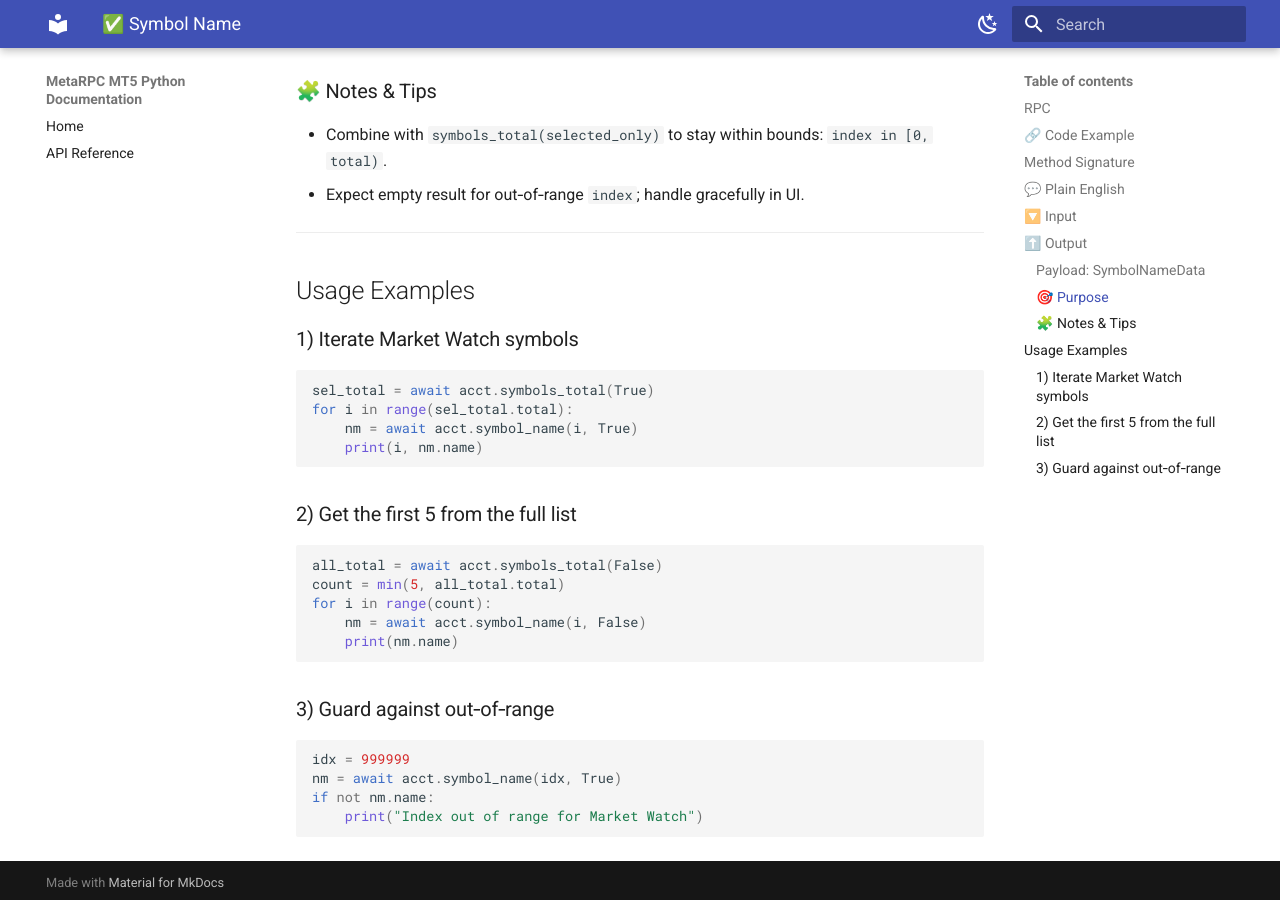
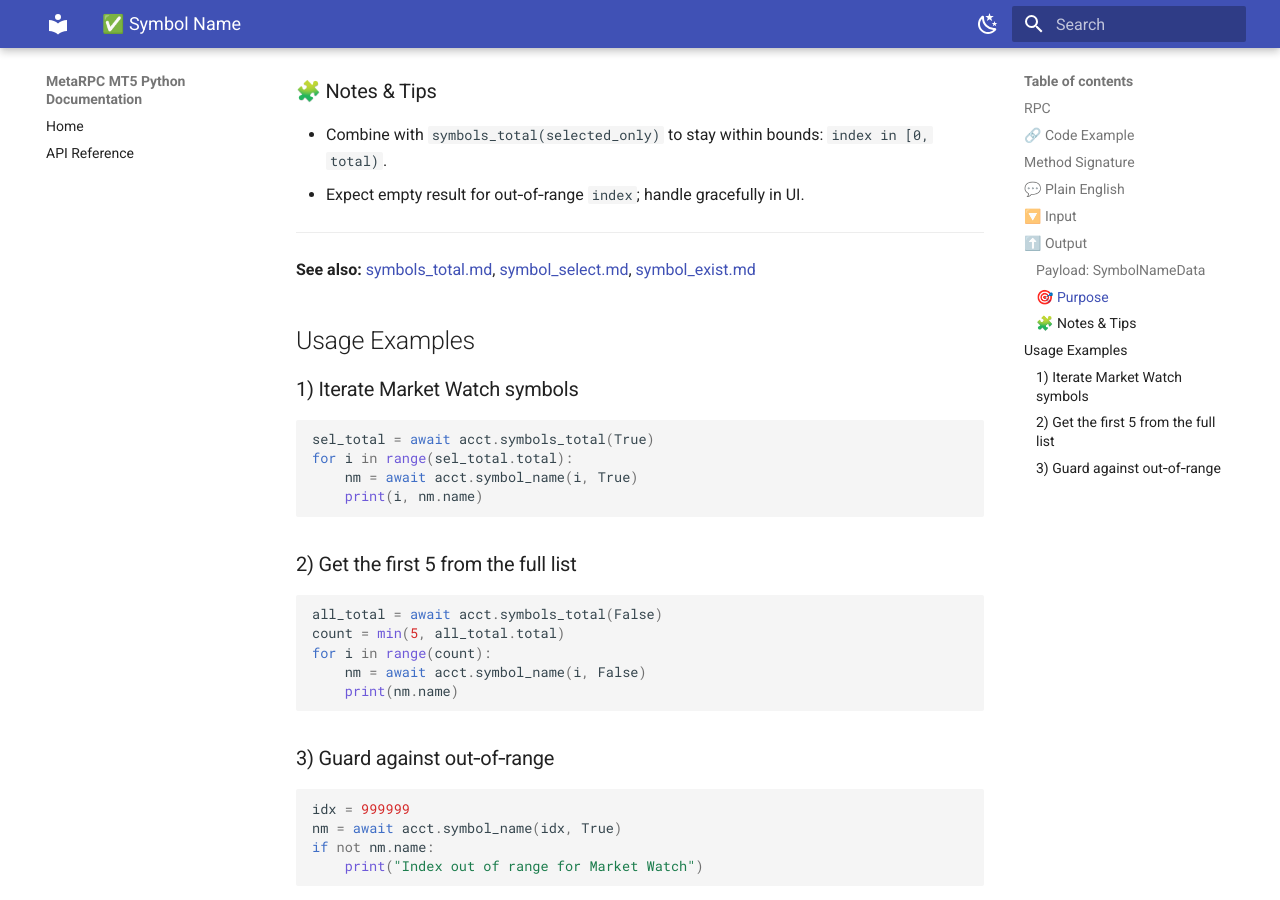
Before and after one commit to MetaRPC/PyMT5, an MkDocs documentation site: the page built from docs/MT5Account/Symbols_and_Market/symbol_name.md, in a window 1280 px wide and 900 px high, scrolled down 2421 px. Built offline with MkDocs 1.6.1 and Material for MkDocs 9.7.7, drawn with Linux system fonts in a browser that asks for light colours.

Commit message:
Update symbol_name.md

```diff
--- a/docs/MT5Account/Symbols_and_Market/symbol_name.md
+++ b/docs/MT5Account/Symbols_and_Market/symbol_name.md
@@ -92,6 +92,7 @@ async def symbol_name(
 * Expect empty result for out‑of‑range `index`; handle gracefully in UI.
 
 ---
+**See also:** [symbols\_total.md](./symbols_total.md), [symbol\_select.md](./symbol_select.md), [symbol\_exist.md](./symbol_exist.md)
 
 ## Usage Examples
 
```
